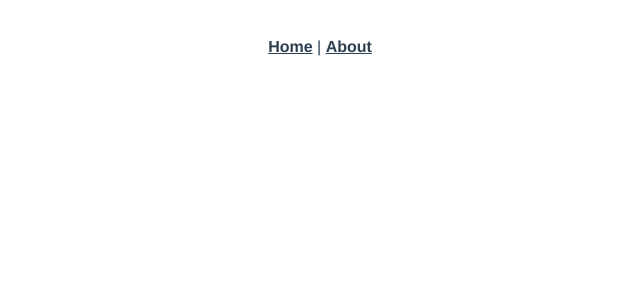
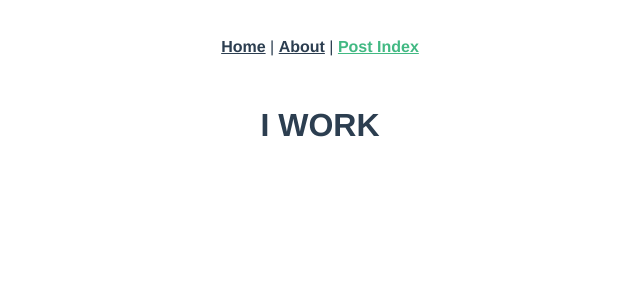
Before and after one commit to erwinreyzon/blog-app-front, a Vue app: page /posts in a window 1280 px wide. Before the commit this address had no page. Shown: the top 300 px of the page, without its empty margins (320-960 px from the left). Built offline with nearby package versions, Linux system fonts and the light colour scheme.

Commit message:
adds index page

```diff
--- a/src/App.vue
+++ b/src/App.vue
@@ -3,6 +3,8 @@
     <router-link to="/">Home</router-link>
     |
     <router-link to="/about">About</router-link>
+    |
+    <router-link to="/posts">Post Index</router-link>
   </nav>
   <router-view />
 </template>
--- a/src/router/index.js
+++ b/src/router/index.js
@@ -1,5 +1,6 @@
 import { createRouter, createWebHistory } from "vue-router";
 import HomeView from "../views/HomeView.vue";
+import PostIndex from "../views/PostIndex.vue";
 
 const routes = [
   {
@@ -15,6 +16,11 @@ const routes = [
     // which is lazy-loaded when the route is visited.
     component: () => import(/* webpackChunkName: "about" */ "../views/AboutView.vue"),
   },
+  {
+    path: "/posts",
+    name: "posts",
+    component: PostIndex,
+  },
 ];
 
 const router = createRouter({
--- /dev/null
+++ b/src/views/PostIndex.vue
@@ -0,0 +1,15 @@
+<script>
+// import axios from "axios";
+
+export default {
+  data: function () {
+    return {
+      message: "I WORK",
+    };
+  },
+};
+</script>
+
+<template>
+  <h1>{{ message }}</h1>
+</template>
```
